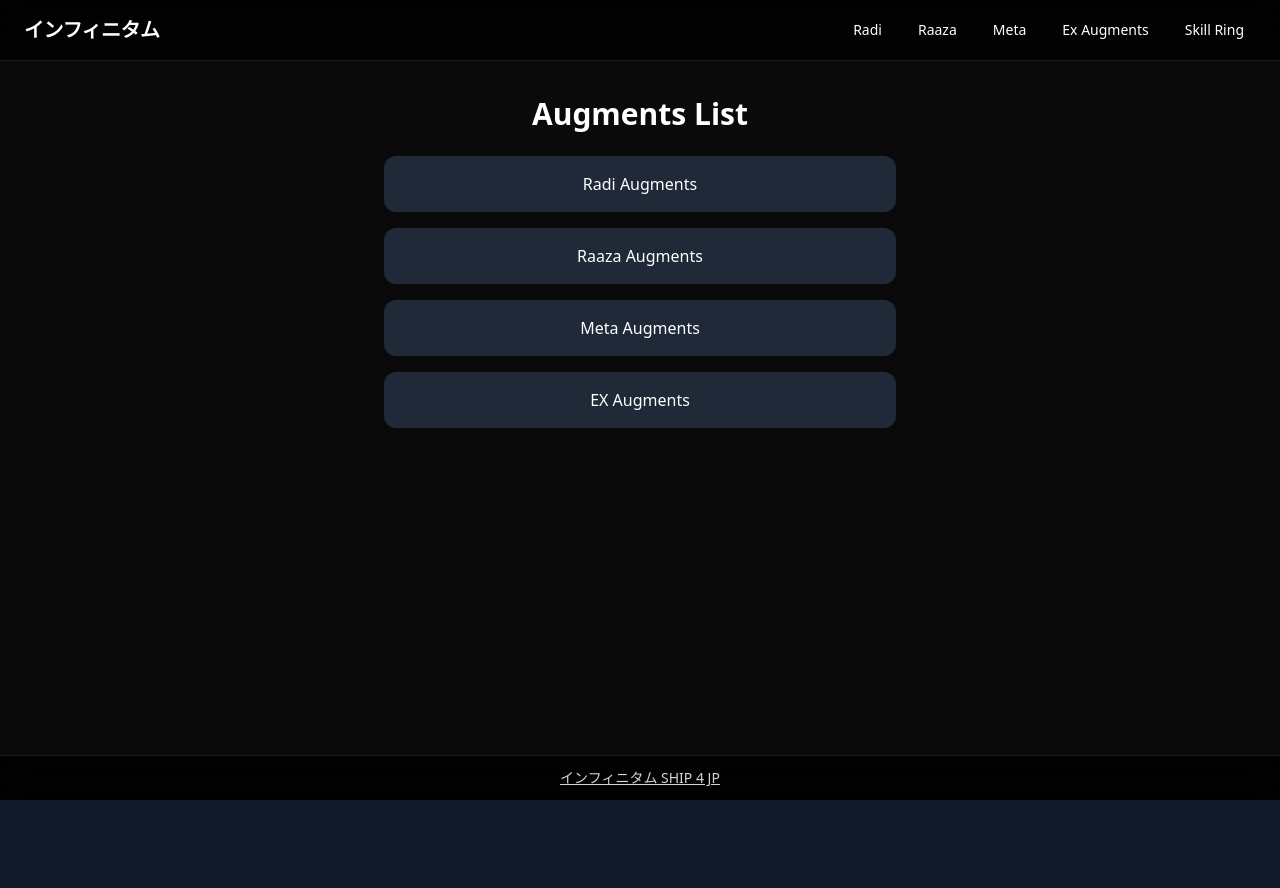
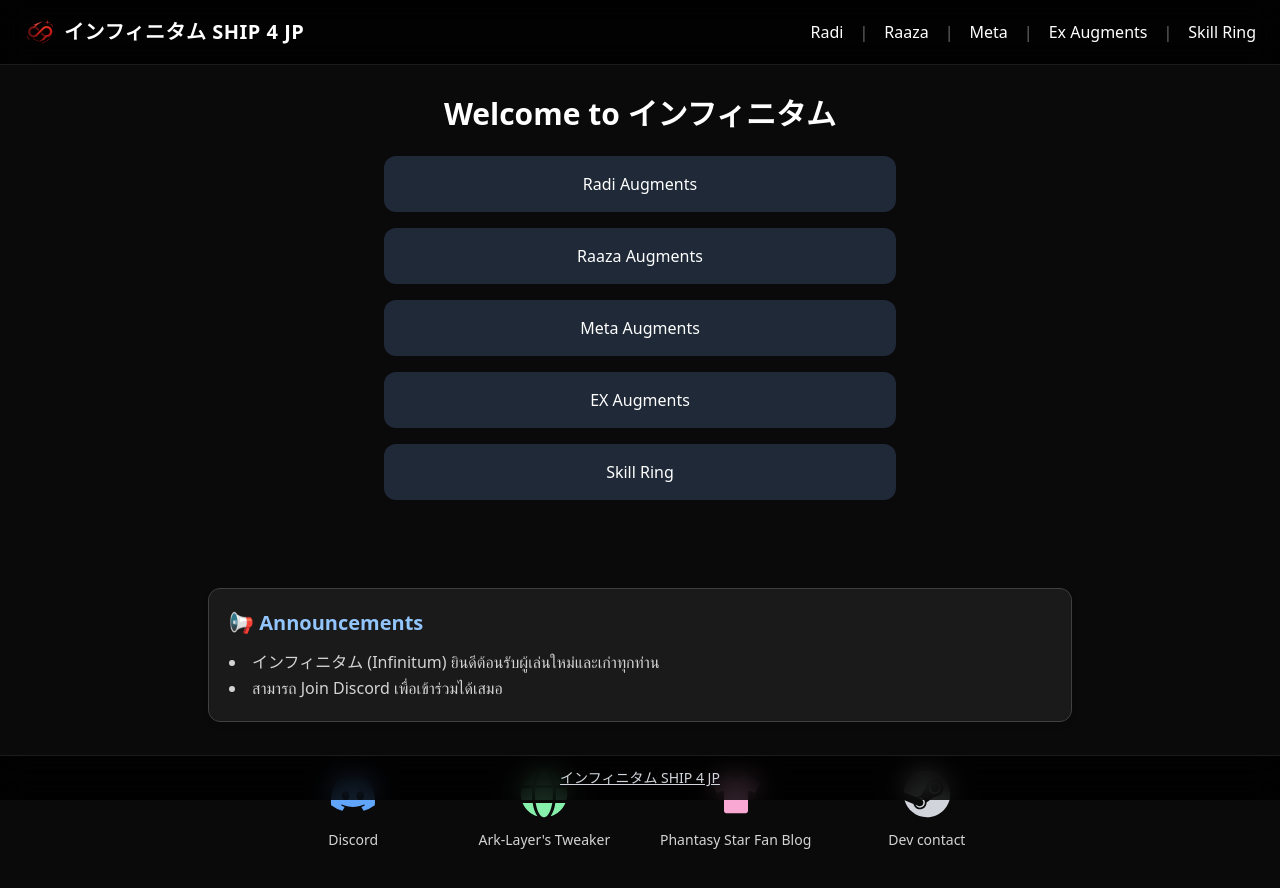
Before and after one commit to trisbaena/ngs-augment-list, a React (Vite) app: page / in a window 1280 px wide. Shown: the top 888 px of the page. Before the commit the page ends 800 px from the top, so only its background shows below. Built offline with nearby package versions, Linux system fonts and the light colour scheme.

Commit message:
fix many problem with lazy code

```diff
--- a/src/components/Header.jsx
+++ b/src/components/Header.jsx
@@ -24,16 +24,39 @@ export default function Header() {
           </button>
         )}
         <Link to="/" className="text-xl font-semibold tracking-tight">
-          インフィニタム
+
+<div className="flex items-center space-x-2">
+  <img
+    src="/inf.png"
+    alt="logo"
+    className="w-8 h-8 object-contain"
+  />
+  <span className="text-white font-bold tracking-wide">
+    インフィニタム SHIP 4 JP
+  </span>
+</div>
+
+
         </Link>
       </div>
 
       <nav className="flex gap-3">
-        <Link to="/radi" className="px-3 py-1 rounded-md text-sm hover:bg-white/6">Radi</Link>
-        <Link to="/raaza" className="px-3 py-1 rounded-md text-sm hover:bg-white/6">Raaza</Link>
-        <Link to="/meta" className="px-3 py-1 rounded-md text-sm hover:bg-white/6">Meta</Link>
-        <Link to="/ex-augments" className="px-3 py-1 rounded-md text-sm hover:bg-white/6">Ex Augments</Link>
-        <Link to="/ring" className="px-3 py-1 rounded-md text-sm hover:bg-white/6">Skill Ring</Link>
+        <nav className="flex items-center space-x-4 text-white">
+  <Link to="/radi" className="hover:text-blue-300">Radi</Link>
+  <span className="opacity-40">|</span>
+
+  <Link to="/raaza" className="hover:text-blue-300">Raaza</Link>
+  <span className="opacity-40">|</span>
+
+  <Link to="/meta" className="hover:text-blue-300">Meta</Link>
+  <span className="opacity-40">|</span>
+
+  <Link to="/ex-augments" className="hover:text-blue-300">Ex Augments</Link>
+  <span className="opacity-40">|</span>
+
+  <Link to="/ring" className="hover:text-blue-300">Skill Ring</Link>
+</nav>
+
 
       </nav>
     </header>
--- a/src/data/index.js
+++ b/src/data/index.js
@@ -2,3 +2,4 @@ export * from "./radiData";
 export * from "./raazaData";
 export * from "./metaData";
 export * from "./exData";
+export * from "./ringData";
--- a/src/pages/MainPage.jsx
+++ b/src/pages/MainPage.jsx
@@ -1,17 +1,100 @@
 import React from 'react';
 import { Link } from 'react-router-dom';
+import { FaDiscord, FaGlobe, FaTshirt, FaSteam } from "react-icons/fa";
 
 export default function MainPage() {
   return (
-    <main className="pt-24 p-6 flex flex-col gap-6 items-center">
-      <h1 className="text-3xl font-bold">Augments List</h1>
+    <main className="pt-24 p-6 flex flex-col gap-6 items-center text-white">
+
+      <h1 className="text-3xl font-bold">Welcome to インフィニタム</h1>
 
       <div className="flex flex-col gap-4 w-full max-w-lg">
-        <Link to="/radi" className="p-4 bg-gray-800 rounded-xl text-center hover:bg-gray-700 transition">Radi Augments</Link>
-        <Link to="/raaza" className="p-4 bg-gray-800 rounded-xl text-center hover:bg-gray-700 transition">Raaza Augments</Link>
-        <Link to="/meta" className="p-4 bg-gray-800 rounded-xl text-center hover:bg-gray-700 transition">Meta Augments</Link>
-        <Link to="/ex-augments" className="p-4 bg-gray-800 rounded-xl text-center hover:bg-gray-700 transition">EX Augments</Link>
+        <Link to="/radi" className="p-4 bg-gray-800 rounded-xl text-center hover:bg-gray-700 transition">
+          Radi Augments
+        </Link>
+        <Link to="/raaza" className="p-4 bg-gray-800 rounded-xl text-center hover:bg-gray-700 transition">
+          Raaza Augments
+        </Link>
+        <Link to="/meta" className="p-4 bg-gray-800 rounded-xl text-center hover:bg-gray-700 transition">
+          Meta Augments
+        </Link>
+        <Link to="/ex-augments" className="p-4 bg-gray-800 rounded-xl text-center hover:bg-gray-700 transition">
+          EX Augments
+        </Link>
+        <Link to="/ring" className="p-4 bg-gray-800 rounded-xl text-center hover:bg-gray-700 transition">
+          Skill Ring
+        </Link>
       </div>
+
+      <section className="w-full max-w-4xl mt-16 mb-20 px-4 flex flex-col items-center">
+
+
+        <div className="w-full bg-neutral-800/60 border border-neutral-700 rounded-xl p-5 shadow-md backdrop-blur-sm">
+          <h2 className="text-xl font-bold mb-3 text-blue-300">📢 Announcements</h2>
+          <ul className="list-disc list-inside text-neutral-300 leading-relaxed">
+            <li>インフィニタム (Infinitum) ยินดีต้อนรับผู้เล่นใหม่และเก่าทุกท่าน</li>
+            <li>สามารถ Join Discord เพื่อเข้าร่วมได้เสมอ</li>
+          </ul>
+        </div>
+
+        <div className="grid grid-cols-2 sm:grid-cols-4 gap-10 mt-12 text-center">
+
+          {/* DISCORD */}
+          <a
+            href="https://discord.gg/Qspvfk7dPQ"
+            target="_blank"
+            rel="noopener noreferrer"
+            className="flex flex-col items-center group"
+          >
+            <FaDiscord className="text-blue-400 text-5xl group-hover:scale-110 transition-transform" />
+            <span className="mt-3 text-sm text-neutral-300 group-hover:text-white transition">
+              Discord
+            </span>
+          </a>
+
+          {/* WEBSITE */}
+          <a
+            href="https://arks-layer.com/"
+            target="_blank"
+            rel="noopener noreferrer"
+            className="flex flex-col items-center group"
+          >
+            <FaGlobe className="text-green-300 text-5xl group-hover:scale-110 transition-transform" />
+            <span className="mt-3 text-sm text-neutral-300 group-hover:text-white transition">
+              Ark-Layer&apos;s Tweaker
+            </span>
+          </a>
+
+          {/* FAN BLOG */}
+          <a
+            href="https://www.bumped.org/phantasy/category/scratch/"
+            target="_blank"
+            rel="noopener noreferrer"
+            className="flex flex-col items-center group"
+          >
+            <FaTshirt className="text-pink-300 text-5xl group-hover:scale-110 transition-transform" />
+            <span className="mt-3 text-sm text-neutral-300 group-hover:text-white transition">
+              Phantasy Star Fan Blog
+            </span>
+          </a>
+
+          {/* CONTACT DEV */}
+          <a
+            href="https://steamcommunity.com/id/IAMVarrel64BIT/"
+            target="_blank"
+            rel="noopener noreferrer"
+            className="flex flex-col items-center group"
+          >
+            <FaSteam className="text-gray-300 text-5xl group-hover:scale-110 transition-transform" />
+            <span className="mt-3 text-sm text-neutral-300 group-hover:text-white transition">
+              Dev contact
+            </span>
+          </a>
+
+        </div>
+
+      </section>
+
     </main>
   );
 }
```
Also changed, not shown: package.json (+4 -3 lines), public/inf.png (added), 1 other file (tests, documents, lock files or other folders).
